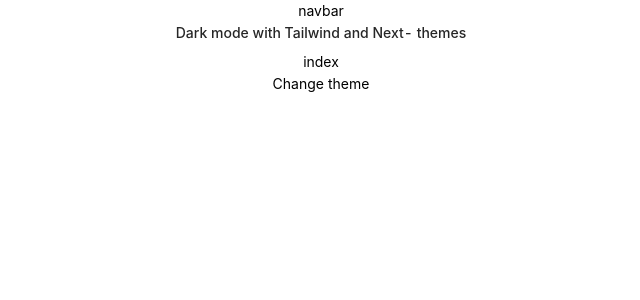
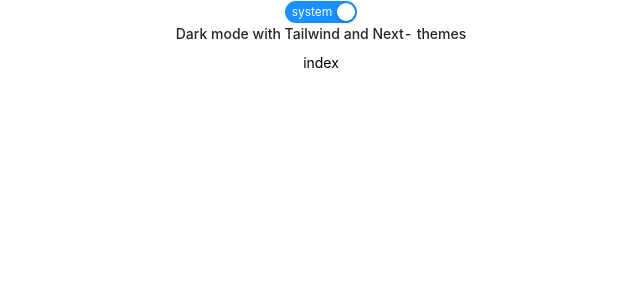
Before and after one commit to Jetnipat-c/mini-project-frontend, a Next.js app: page / in a window 1280 px wide. Shown: the top 300 px of the page, without its empty margins (319-959 px from the left). Built offline with nearby package versions, Linux system fonts and the light colour scheme.

Commit message:
:zap: add color bgx

```diff
--- a/Layout/Navbar.tsx
+++ b/Layout/Navbar.tsx
@@ -1,6 +1,26 @@
+import { useTheme } from "next-themes";
+import { Switch } from "antd";
+import { useEffect, useState } from "react";
 const Navbar = () => {
-    return <div>
-        navbar
+  const [isMounted, setIsMounted] = useState(false);
+  const { theme, setTheme } = useTheme();
+  useEffect(() => {
+    setIsMounted(true);
+  }, []);
+  const switchTheme = () => {
+    if (isMounted) {
+      setTheme(theme === "light" ? "dark" : "light");
+    }
+  };
+  return (
+    <div>
+      <Switch
+        checkedChildren={theme}
+        unCheckedChildren={theme}
+        defaultChecked
+        onClick={switchTheme}
+      />
     </div>
-}
+  );
+};
 export default Navbar;
--- a/Layout/layout.tsx
+++ b/Layout/layout.tsx
@@ -1,24 +1,13 @@
 import { useEffect, useState } from "react";
 import Navbar from "./Navbar";
-import { useTheme } from "next-themes";
 
 export default function Layout({ children }) {
-  const [isMounted, setIsMounted] = useState(false);
-  const { theme, setTheme } = useTheme();
-  useEffect(() => {
-    setIsMounted(true);
-  }, []);
-  const switchTheme = () => {
-    if (isMounted) {
-      setTheme(theme === "light" ? "dark" : "light");
-    }
-  };
   return (
     <div className="text-center">
       <Navbar />
+
       <h1 className="text:2xl">Dark mode with Tailwind and Next- themes</h1>
       <div>{children}</div>
-      <button onClick={switchTheme}>Change theme</button>
     </div>
   );
 }
--- a/package.json
+++ b/package.json
@@ -8,6 +8,7 @@
     "start": "next start"
   },
   "dependencies": {
+    "@types/antd": "^1.0.0",
     "antd": "^4.15.2",
     "axios": "^0.21.1",
     "next": "10.1.2",
--- a/pages/_document.tsx
+++ b/pages/_document.tsx
@@ -6,7 +6,7 @@
     return (
       <Html>
         <Head />
-        <body className="bg-white text-black dark:bg-black dark:text-white">
+        <body className="bg-white text-black dark:bg-bgx dark:text-white">
           <Main />
           <NextScript />
         </body>
--- a/pages/signin.tsx
+++ b/pages/signin.tsx
@@ -1,6 +1,7 @@
 import { useState } from "react";
 import axios from "axios";
 import { useRouter } from "next/router";
+import { Button, notification, Space } from 'antd';
 const Signin = () => {
   const router = useRouter();
   const [password, setPassword] = useState<string>("");
@@ -18,11 +19,19 @@
       alert(JSON.stringify(result.data, null, 4));
       router.push("/")
     } catch (err) {
-      alert("Incorrect user or password.");
+      //alert("Incorrect user or password.");
+      openNotificationWithIcon('error')
     }
   };
   const reMem = async () => {
     setRemember(!remember);
+  };
+  const openNotificationWithIcon = type => {
+    notification[type]({
+      message: 'เข้าสู่ระบบผิดพลาด',
+      description:
+        'กรุณาตรวจสอบชื่อผู้ใช้งานหรือรหัสผู้ใช้งานให้ถูกต้อง',
+    });
   };
   return (
     <div className="min-h-screen flex items-center justify-center bg-gray-50 py-12 px-4 sm:px-6 lg:px-8">
--- a/tailwind.config.js
+++ b/tailwind.config.js
@@ -2,7 +2,14 @@
   purge: ["./pages/**/*.{js,ts,jsx,tsx}", "./components/**/*.{js,ts,jsx,tsx}"],
   darkMode: 'class',
   theme: {
-    extend: {},
+
+    backgroundColor: theme => ({
+      ...theme('colors'),
+      'primary': '#3490dc',
+      'secondary': '#ffed4a',
+      'danger': '#e3342f',
+      'bgx': '#1A1E1E'
+     })
   },
   variants: {
     extend: {},
```
Also changed, not shown: 1 other file (tests, documents, lock files or other folders).
